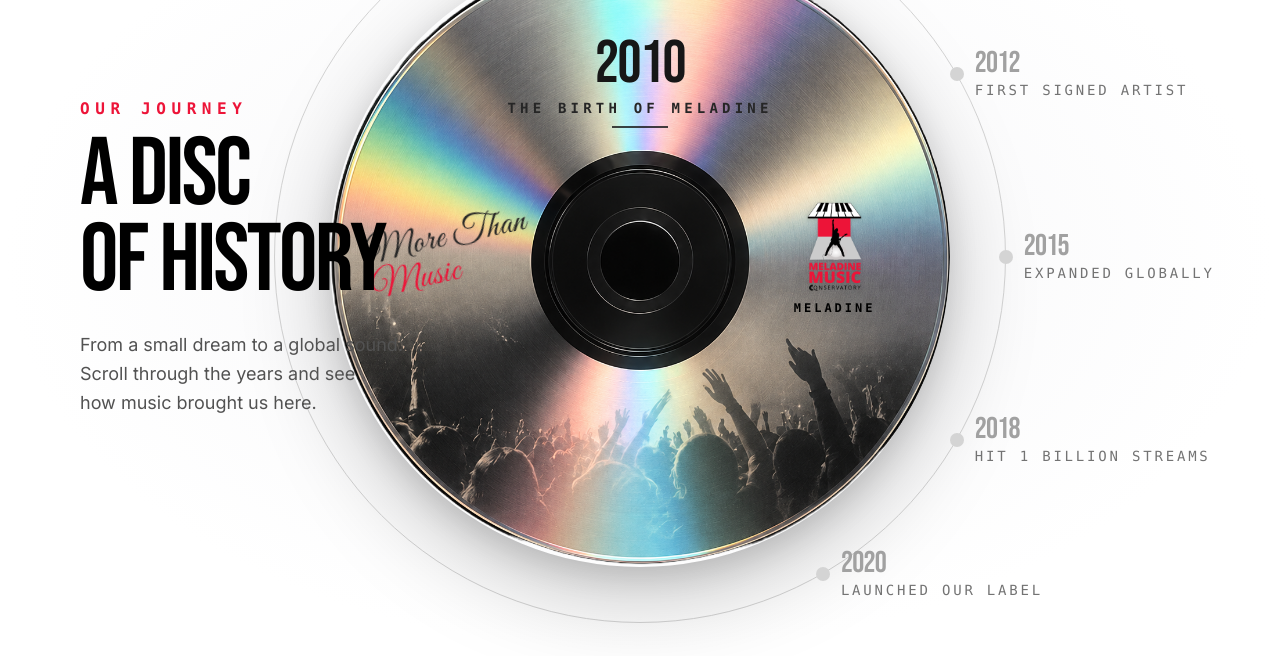
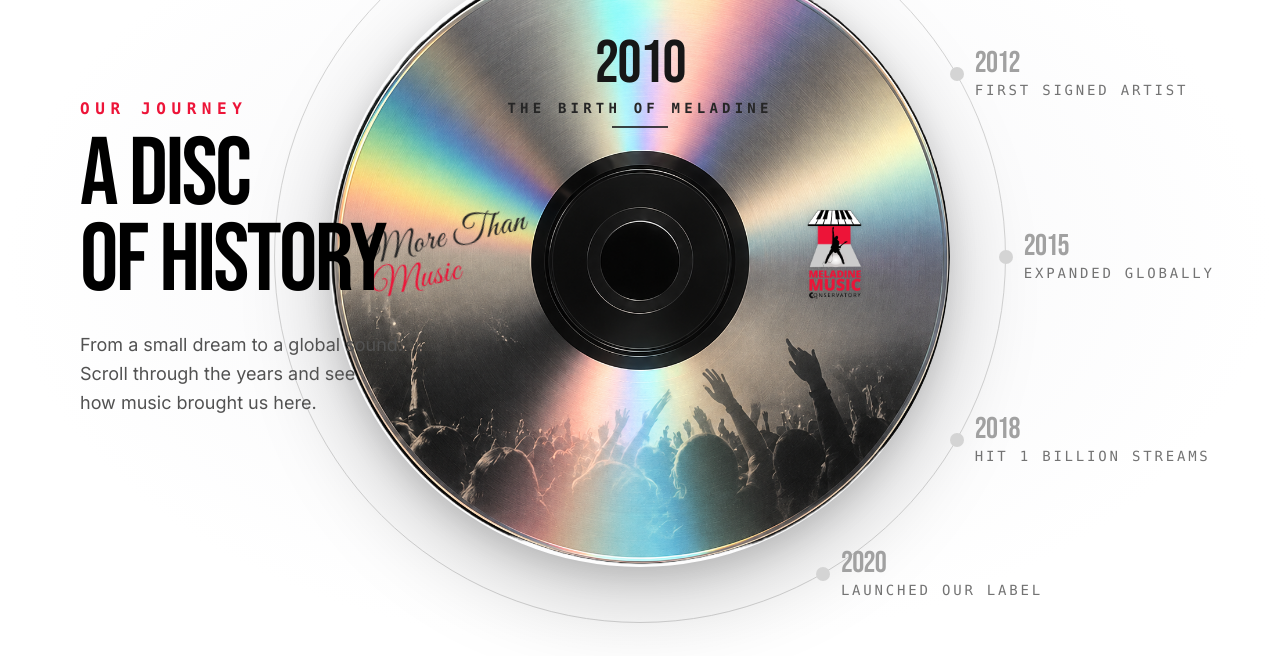
Before and after one commit to ChemyDigi/meladine, a Next.js app: page /about in a window 1280 px wide. Shown: the part 1083-1751 px from the top of the page. Built offline with nearby package versions, Linux system fonts and the light colour scheme.

Commit message:
fixed the small typing issues

```diff
--- a/components/about/AboutTimelineSection.tsx
+++ b/components/about/AboutTimelineSection.tsx
@@ -189,9 +189,6 @@ export default function AboutTimelineSection() {
                     className="object-contain"
                   />
                 </div>
-                <span className="text-[10px] sm:text-xs font-mono tracking-[0.25em] text-black uppercase font-bold block leading-tight">
-                  MELADINE
-                </span>
               </div>
             </div>
 
```
